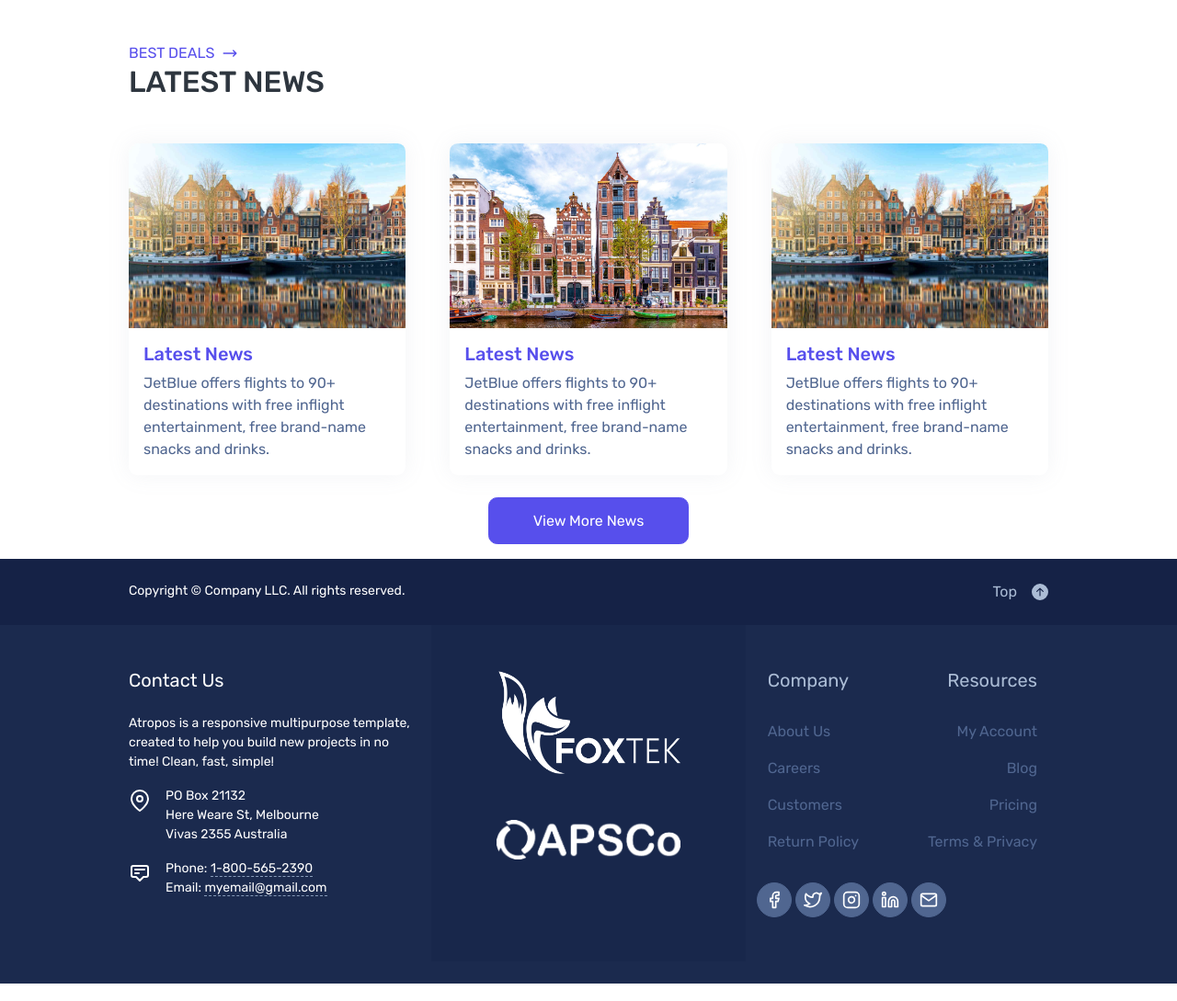
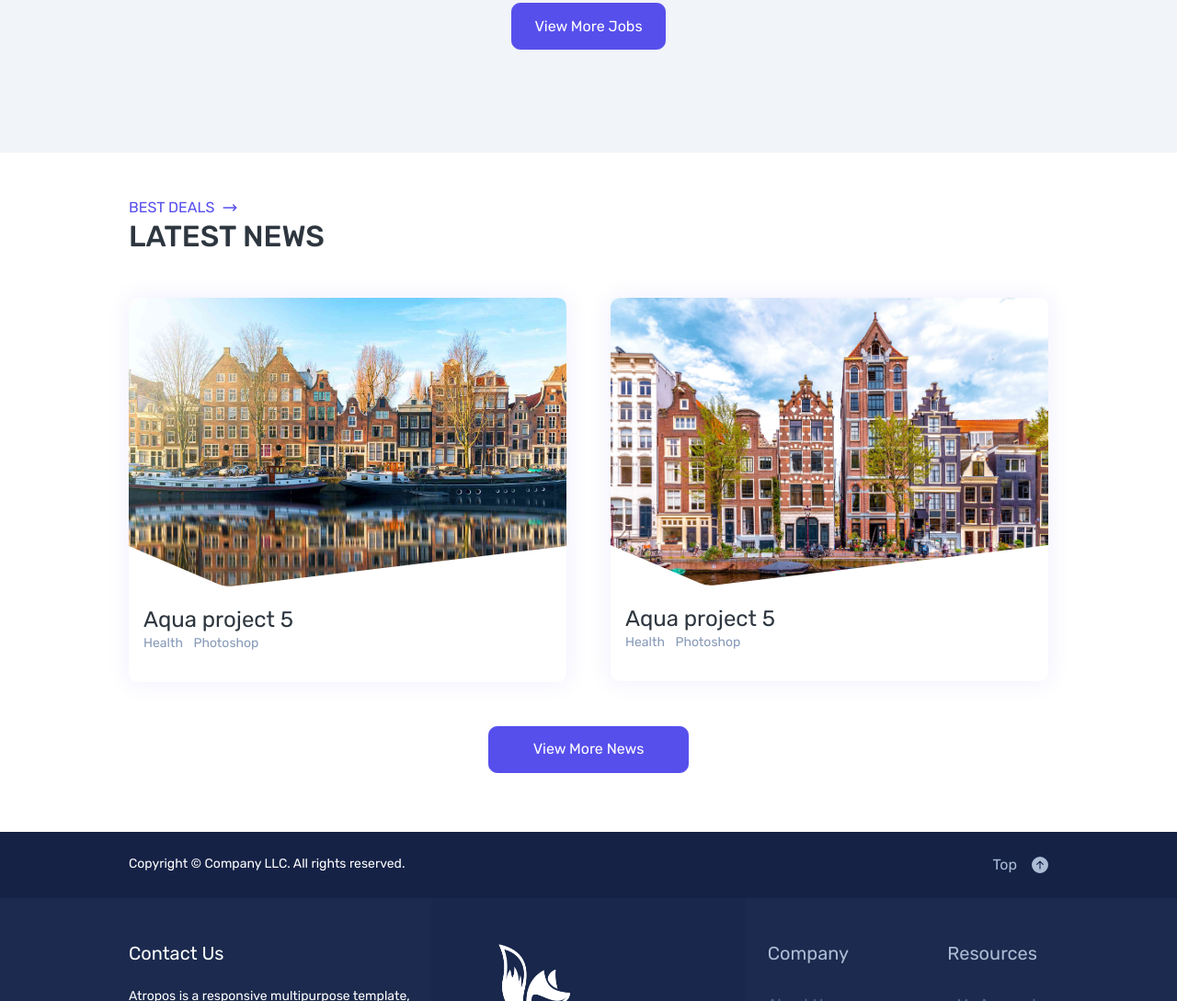
Before and after one commit to benessaessa/foxtekrs, a plain HTML site: page index.html in a window 1280 px wide. Shown: the part 1658-2747 px from the top of the page at 92% size. Drawn offline with Linux system fonts and the light colour scheme; a script that the page names is missing.

Commit message:
style home page

```diff
--- a/index.html
+++ b/index.html
@@ -289,10 +289,10 @@
   <div class="py-5">
     <div class="container">
       <div class="row justify-content-between pt-4">
-        <div class="col-lg-3">
-          <img src="assets/images/foxyy.png" class="img-fluid">
+        <div class="col-lg-5">
+          <img src="assets/images/logo.svg" class="img-fluid">
         </div>
-        <div class="col-lg-7">
+        <div class="col-lg-6">
           <h3>ABOUT US</h3>
           <p class="text-opacity-25 pt-4">Foxtek acts as a specialist Tech Talent Partner to some of the Netherlands'
             most exciting companies. We help to scale and strengthen engineering teams and enable companies to achieve
@@ -303,9 +303,12 @@
             opportunity to work alongside amazing companies and the awesome teams within them. So whether you're a
             potential client, who needs a Talent Partner with the know-how to deliver for your development team in this
             challenging market, or a candidate, looking for an agency to support you with your search... we're here to
-            help.</p>
-          <a href="#" class="btn btn-primary">Who Are Fortek?</a>
-          <a href="#" class="btn btn-outline-primary">Our Market Specialisms</a>
+            help.
+          </p>
+          <div class="py-4">
+            <a href="#" class="btn btn-primary me-4 px-4">Who Are Fortek ?</a>
+            <a href="#" class="btn btn-outline-primary px-4">Our Market Specialisms</a>
+          </div>
         </div>
       </div>
     </div>
@@ -329,7 +332,7 @@
             </div>
 
             <div class="card-body pt-0">
-              <h6 class="h6 text-primary"><i class="fa fa-map-marker-alt"></i> Amestrdam</h6>
+              <h6 class="h6 text-muted"><i class="fa fa-map-marker-alt"></i> Amestrdam</h6>
               <p class="mb-1 text-primary"><i class="fa fa-dollar-sign"></i> 5000</p>
               <p class="mb-0 text-black-50">Nullam id dolor id nibh ultricies vehicula ut id elit. Integer posuere erat a ante
                 venenatis dapibus posuere velit aliquet.</p>
@@ -355,7 +358,7 @@
             </div>
 
             <div class="card-body pt-0">
-              <h6 class="h6 text-primary"><i class="fa fa-map-marker-alt"></i> Cairo</h6>
+              <h6 class="h6 text-muted"><i class="fa fa-map-marker-alt"></i> Amestrdam</h6>
               <p class="mb-1 text-primary"><i class="fa fa-dollar-sign"></i> 6000</p>
               <p class="mb-0 text-black-50">Nullam id dolor id nibh ultricies vehicula ut id elit. Integer posuere erat a ante
                 venenatis dapibus posuere velit aliquet.</p>
@@ -381,7 +384,7 @@
             </div>
 
             <div class="card-body pt-0">
-              <h6 class="h6 text-primary"><i class="fa fa-map-marker-alt"></i> England</h6>
+              <h6 class="h6 text-muted"><i class="fa fa-map-marker-alt"></i> England</h6>
               <p class="mb-1 text-primary"><i class="fa fa-dollar-sign"></i> 8000</p>
               <p class="mb-0 text-black-50">Nullam id dolor id nibh ultricies vehicula ut id elit. Integer posuere erat a ante
                 venenatis dapibus posuere velit aliquet.</p>
@@ -396,7 +399,7 @@
         </div>
       </div>
       <p class="text-center">
-        <a class="btn btn-primary px-4 mt-4">View More Jobs</a>
+        <a class="btn btn-primary px-4 my-5">View More Jobs</a>
       </p>
     </div>
   </div>
@@ -419,60 +422,52 @@
 
       <!-- product list -->
       <div class="row g-4 g-lg-5">
+        <div class="col-lg-6">
+          <div class="card border-0 shadow-xs-primary transition-top-hover">
 
-        <div class="col-12 col-md-6 col-lg-4">
-          <a href="#" class="text-decoration-none">
-            <div class="card card_News border-0 bg-white shadow-xs h-100">
+            <!-- image -->
+            <a href="portfolio-project-sidebar.html" class="d-block mb-0 overlay overlay-opacity-0 overlay-opacity-25-hover rounded-top overflow-hidden">
+              <img class="card-img-top z-index-0" src="assets/images/ames1.jpg" alt="...">
+            </a>
 
-              <img class="card-img-top z-index-0" src="assets/images/ames1.jpg" alt="...">
+            <!-- svg : divier -->
+            <div class="divider-sm divider-point-bl mt-n5"></div>
 
-              <div class="card-body px-3">
-                <h5>Latest News</h5>
-                <p class="text-gray-700 mb-0">
-                  JetBlue offers flights to 90+ destinations with free inflight entertainment, free brand-name snacks
-                  and drinks.
-                </p>
-              </div>
+            <div class="card-body">
+              <h4 class="mb-0 fw-normal">
+                Aqua project 5
+              </h4>
+              <ul class="list-inline small">
+                <li class="list-inline-item"><a href="#!" class="link-muted">Health</a></li>
+                <li class="list-inline-item"><a href="#!" class="link-muted">Photoshop</a></li>
+              </ul>
             </div>
-          </a>
+          </div>
+        </div>
+        <div class="col-lg-6">
+          <div class="card border-0 shadow-xs-primary transition-top-hover">
 
-        </div>
-        <div class="col-12 col-md-6 col-lg-4">
-          <a href="#" class="text-decoration-none">
-            <div class="card card_News border-0 bg-white shadow-xs h-100">
+            <!-- image -->
+            <a href="portfolio-project-sidebar.html" class="d-block mb-0 overlay overlay-opacity-0 overlay-opacity-25-hover rounded-top overflow-hidden">
+              <img class="card-img-top z-index-0" src="assets/images/ames2.jpg" alt="...">
+            </a>
 
-              <img class="card-img-top z-index-0" src="assets/images/ames2.jpg" alt="...">
+            <!-- svg : divier -->
+            <div class="divider-sm divider-point-bl mt-n5"></div>
 
-              <div class="card-body px-3">
-                <h5>Latest News</h5>
-                <p class="text-gray-700 mb-0">
-                  JetBlue offers flights to 90+ destinations with free inflight entertainment, free brand-name snacks
-                  and drinks.
-                </p>
-              </div>
+            <div class="card-body">
+              <h4 class="mb-0 fw-normal">
+                Aqua project 5
+              </h4>
+              <ul class="list-inline small">
+                <li class="list-inline-item"><a href="#!" class="link-muted">Health</a></li>
+                <li class="list-inline-item"><a href="#!" class="link-muted">Photoshop</a></li>
+              </ul>
             </div>
-          </a>
-
-        </div>
-        <div class="col-12 col-md-6 col-lg-4">
-          <a href="#" class="text-decoration-none">
-            <div class="card card_News border-0 bg-white shadow-xs h-100">
-
-              <img class="card-img-top z-index-0" src="assets/images/ames1.jpg" alt="...">
-
-              <div class="card-body px-3">
-                <h5>Latest News</h5>
-                <p class="text-gray-700 mb-0">
-                  JetBlue offers flights to 90+ destinations with free inflight entertainment, free brand-name snacks
-                  and drinks.
-                </p>
-              </div>
-            </div>
-          </a>
-
+          </div>
         </div>
       </div>
-      <p class="text-center pt-4">
+      <p class="text-center py-5">
         <button class="btn btn-primary px-5">View More News</button>
       </p>
     </div>
```
